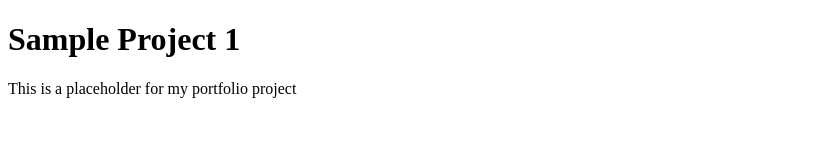
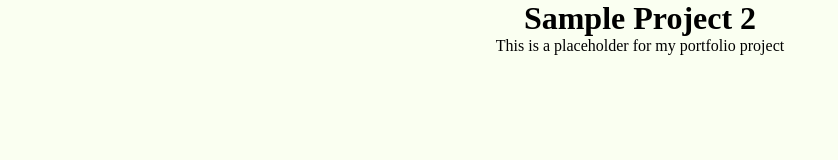
Before and after one commit to bthalpin/sample-project-2, a plain HTML site: page index.html in a window 1280 px wide. Shown: the whole page, without its empty margins (0-838 px from the left). Drawn offline with Linux system fonts and the light colour scheme.

Commit message:
Update colors

```diff
--- a/index.html
+++ b/index.html
@@ -4,10 +4,11 @@
     <meta charset="UTF-8">
     <meta http-equiv="X-UA-Compatible" content="IE=edge">
     <meta name="viewport" content="width=device-width, initial-scale=1.0">
-    <title>Sample 1</title>
+    <title>Sample 2</title>
+    <link rel="stylesheet" href="./assets/css/style.css">
 </head>
 <body>
-    <h1>Sample Project 1</h1>
+    <h1>Sample Project 2</h1>
     <p>This is a placeholder for my portfolio project</p>
 </body>
 </html>
```
